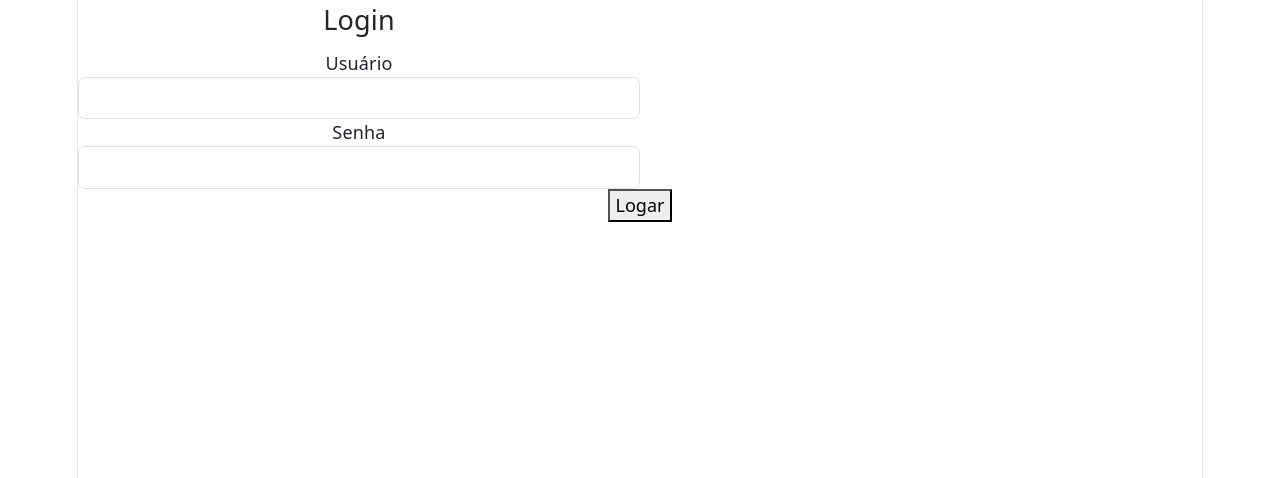
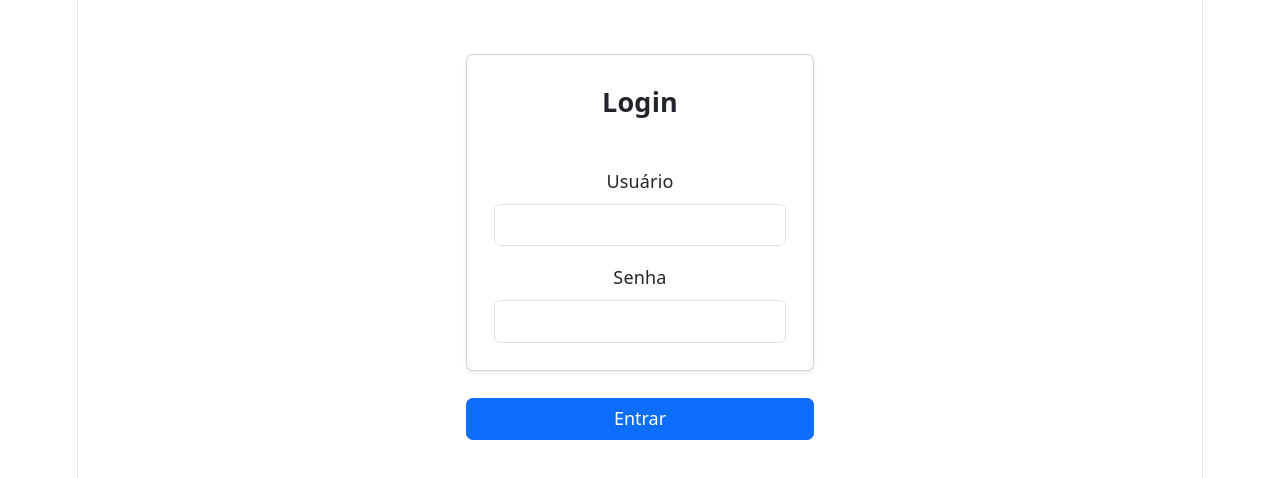
Before and after one commit to gok2001/cadastro-docentes, a React (Vite) app: page / in a window 1280 px wide. Shown: the top 478 px of the page. Built offline with nearby package versions, Linux system fonts and the light colour scheme.

Commit message:
feat: estiliza Login com bootstrap

```diff
--- a/src/components/Login.jsx
+++ b/src/components/Login.jsx
@@ -7,11 +7,14 @@ export default function Login({
     errosAutenticacao
 }) {
     return (
-        <form className="form-login" onSubmit={handleLogin}>
-            <fieldset className="col-md-6">
-                <legend>Login</legend>
+        <form
+            className="container col-md-6 col-lg-4 mt-5"
+            onSubmit={handleLogin}
+        >
+            <fieldset className="card shadow-sm p-4">
+                <legend className="text-center mb-4 fw-bold">Login</legend>
 
-                <label htmlFor="usuario">Usuário</label>
+                <label className="form-label mt-3" htmlFor="usuario">Usuário</label>
                 <input
                     type="text"
                     name="usuario"
@@ -24,7 +27,7 @@ export default function Login({
                     {errosAutenticacao.usuario}
                 </div>
 
-                <label htmlFor="senha">Senha</label>
+                <label className="form-label mt-3" htmlFor="senha">Senha</label>
                 <input
                     type="password"
                     name="senha"
@@ -39,7 +42,12 @@ export default function Login({
 
             </fieldset>
 
-            <button type="submit">Logar</button>
+            <button
+                type="submit"
+                className="btn btn-primary w-100 mt-4"
+            >
+                Entrar
+            </button>
         </form>
     );
 }
```
